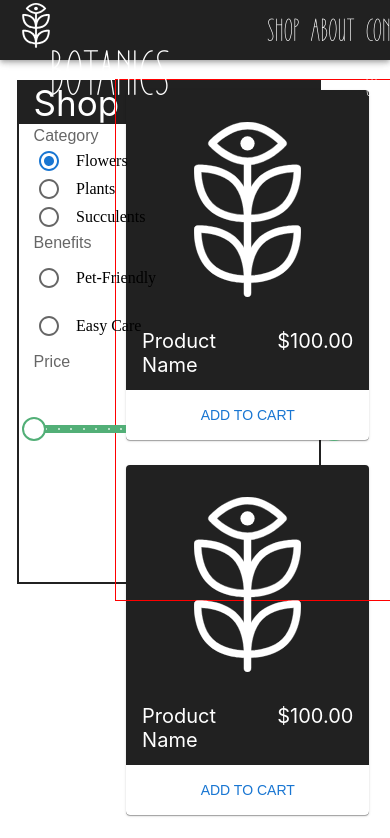
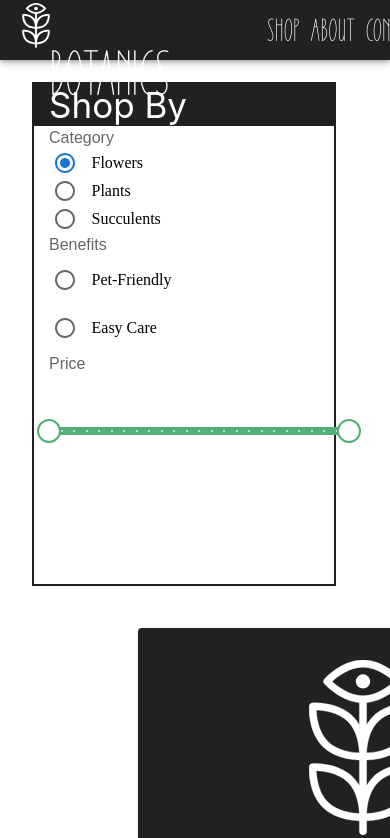
Before and after one commit to codydeatherage/uncanny-botanics-front, a React (Create React App) app: page /shop in a window 390 px wide. Shown: the top 838 px of the page. Built offline with nearby package versions, Linux system fonts and the light colour scheme; a web font is replaced by a local one.

Commit message:
minor changes to Shop.js to make it more responsive

```diff
--- a/src/components/home/Hero.js
+++ b/src/components/home/Hero.js
@@ -30,14 +30,14 @@
     height: '100%',
     width: '30%',
 
-    '& img':{
+    '& img': {
         height: '100%',
         width: 'auto',
         margin: 'auto'
     }
 })
 
-const TextContent  = styled(Box)({
+const TextContent = styled(Box)({
     position: 'absolute',
     left: '50%',
     top: '20%',
@@ -47,15 +47,15 @@
     fontFamily: "Trirong",
     backgroundColor: 'rgba(33,33,33, 0.5)',
 
-    '& h1':{
+    '& h1': {
         fontSize: 70
     },
 
-    '& h4':{
+    '& h4': {
         fontSize: 30
     },
 
-    '& h1, h4':{
+    '& h1, h4': {
         color: 'white'
     }
 })
@@ -91,9 +91,9 @@
                     },
                     background: {
                         color: {
-                            value: "#212121",
+                            value: "#00FFFFFF",
                         },
-                        image:  `url(${bg})`,
+                        image: `url(${bg})`,
                         repeat: 'no-repeat',
                         size: 'cover'
                     },
@@ -151,7 +151,7 @@
                             density: 1
                         },
                         color: {
-                            value: "#EB5D2C"
+                            value: 'none'
                         },
                         position: {
                             x: 25,
@@ -160,9 +160,9 @@
                     }
                 }}
             />
-            <ImgContainer>
+            {/*  <ImgContainer>
                 <img src={img} alt=""></img>
-            </ImgContainer>
+            </ImgContainer> */}
             <TextContent >
                 <h1>You have been called.</h1>
                 <h4>Enter into a world of green life and find something that speaks to you.</h4>
--- a/src/components/shop/Product.js
+++ b/src/components/shop/Product.js
@@ -9,7 +9,8 @@
     maxWidth: '450px',
     display: 'flex',
     justifyContent: 'space-between',
-    flexDirection: 'column'
+    flexDirection: 'column',
+    flexGrow: 1
 
 })
 
--- a/src/components/shop/Products.js
+++ b/src/components/shop/Products.js
@@ -9,7 +9,6 @@
             sx={{
                 height: '500px',
                 minWidth: '480px',
-                outline: '1px solid red',
                 display: 'flex',
                 gap: '25px',
                 padding: '10px',
--- a/src/pages/Home.js
+++ b/src/pages/Home.js
@@ -2,6 +2,7 @@
 import { Hero, Categories, CategoryItem, About } from '../components/home/index'
 import succulentIcon from '../assets/darksucc.svg'
 import plantIcon from '../assets/eye-plant.svg'
+import flowerIcon from '../assets/rose.svg'
 export default function Home() {
     return (
         <>
@@ -10,7 +11,7 @@
             <Categories>
                 <CategoryItem title='Succulents' img={succulentIcon} />
                 <CategoryItem title='Plants' img={plantIcon} />
-                <CategoryItem title='Flowers' />
+                <CategoryItem title='Flowers' img={flowerIcon} />
             </Categories>
         </>
     )
--- a/src/pages/Shop.js
+++ b/src/pages/Shop.js
@@ -6,18 +6,18 @@
 
 const Shop = () => {
     return (
-        <Grid container spacing={1}
+        <Grid container spacing={4}
             sx={{
-                justifyContent: 'center',
-                paddingTop: '80px',
+                paddingTop: '50px',
                 color: 'white',
-                fontSize: '4em'
+                fontSize: '4em',
+                margin: 0
             }}
         >
-            <Grid item xs={3} md={2}>
+            <Grid item xs={4} md={2}>
                 <ProductFilters >Filters go here</ProductFilters>
             </Grid>
-            <Grid item xs={8} >
+            <Grid item xs={8} sx={{ marginLeft: '1.5em' }}>
                 <Products >No products listed</Products>
             </Grid>
         </Grid>
```
